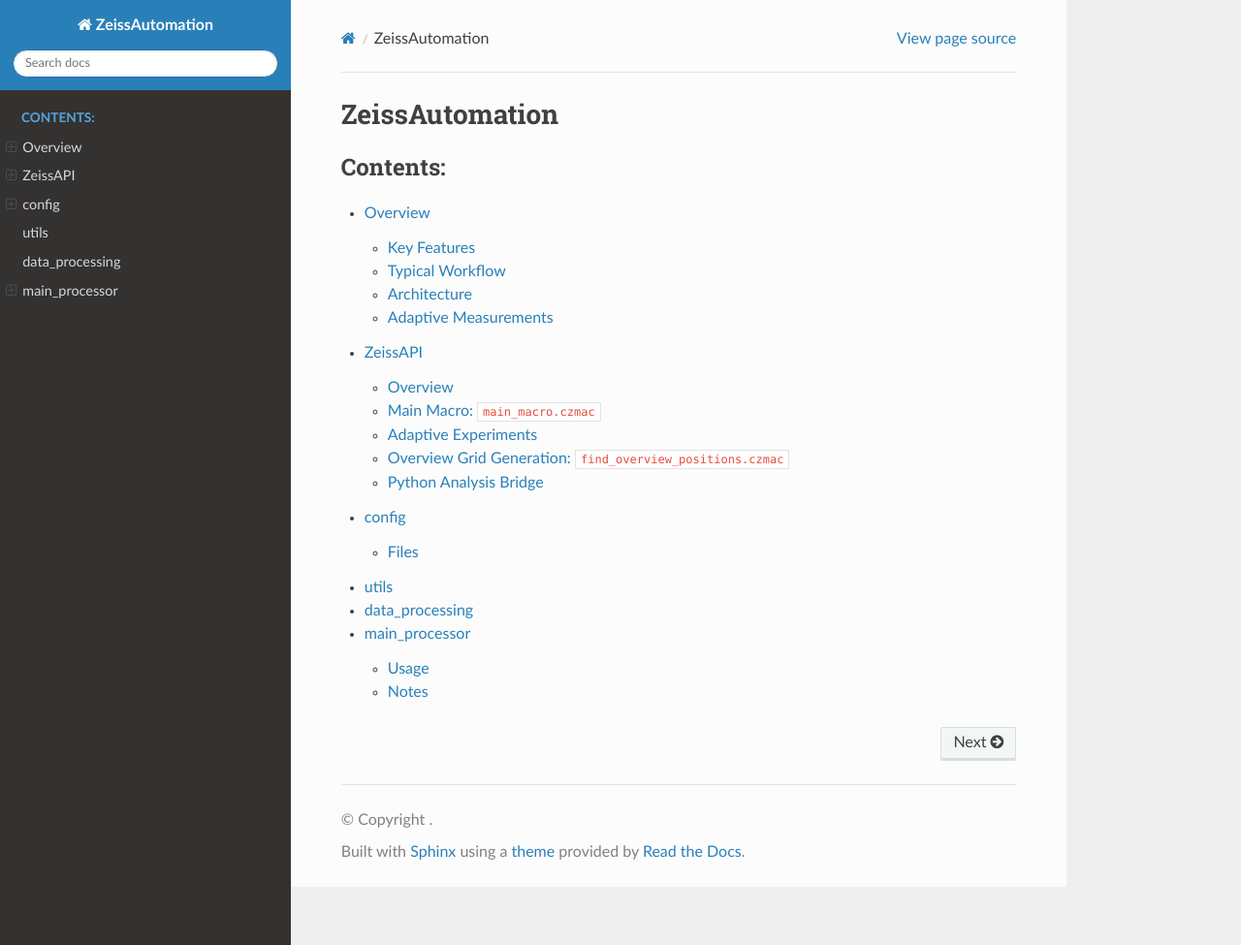
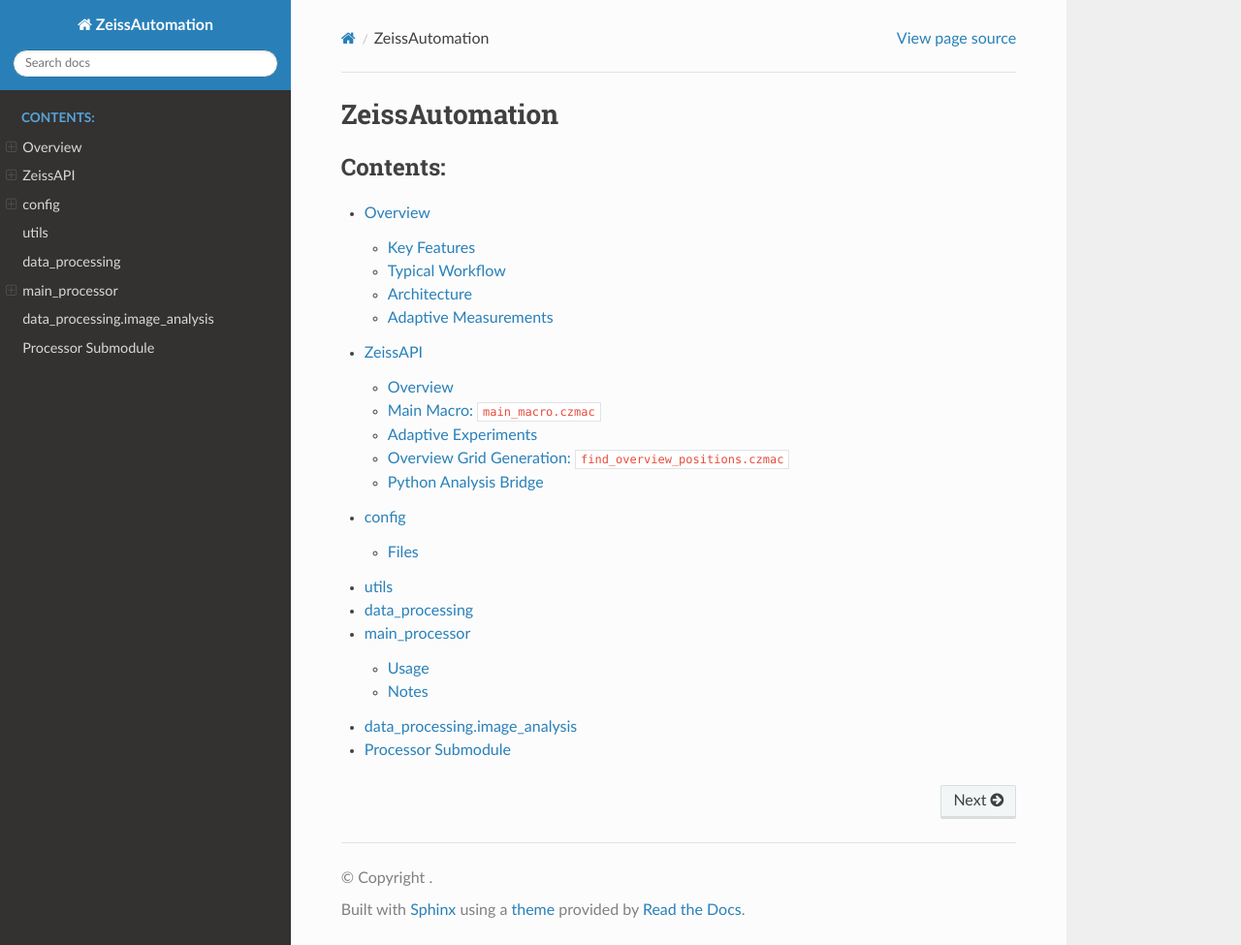
Before and after one commit to antonilis/ZeissAutomation, a Sphinx documentation site: the page built from docs/source/index.rst, in a window 1280 px wide and 975 px high. Shown: the whole window at 97% size. Built offline with Sphinx 7.4.7 and the Read the Docs theme 3.1.0, drawn with Linux system fonts in a browser that asks for light colours; pages that are not in the unit, such as notebooks, are missing from menus; the version number could not be read and is left out.

Commit message:
Slight change in the index.rst for fixing the data_processing documentation

```diff
--- a/docs/source/index.rst
+++ b/docs/source/index.rst
@@ -11,3 +11,5 @@
    utils
    IO
    data_processing/data_processing
+   data_processing/image_analysis
+   data_processing/processor
```
